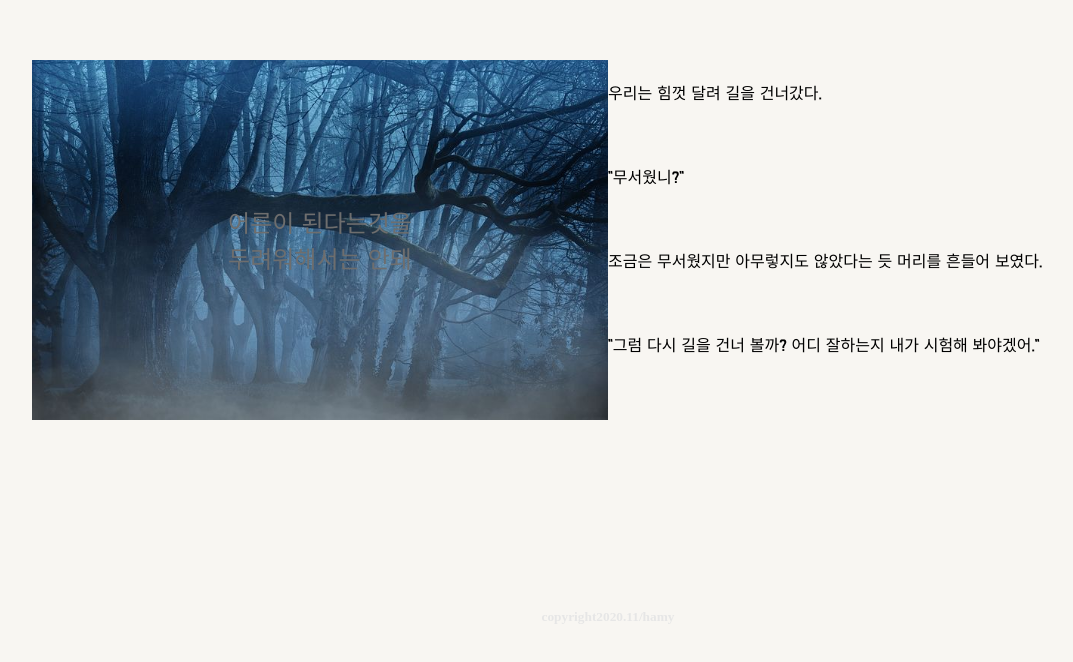
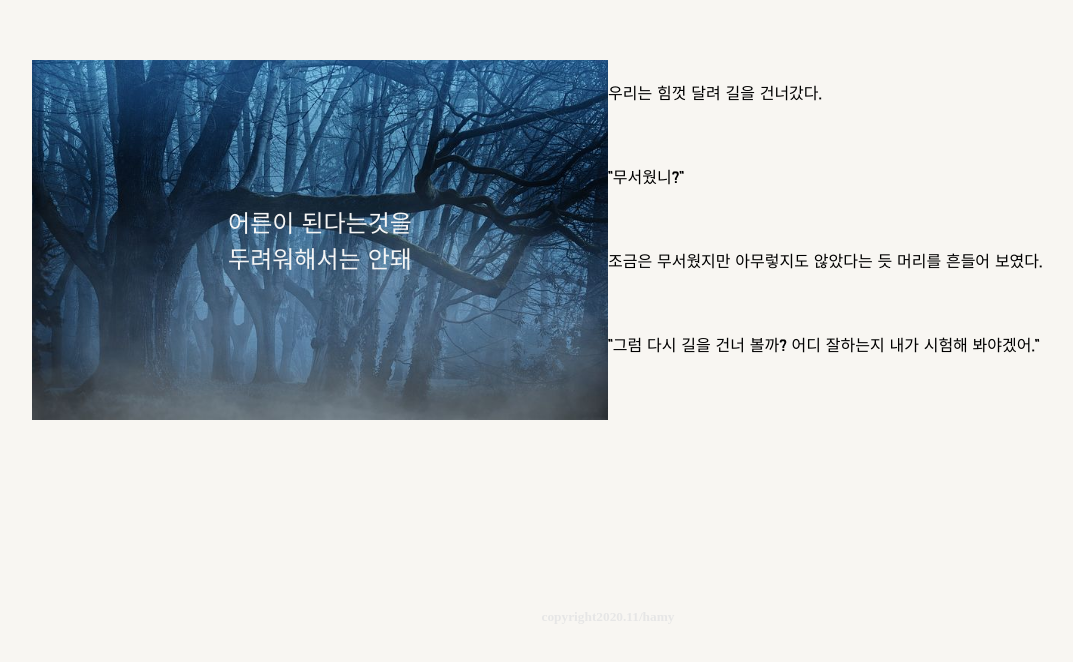
Before and after one commit to DSC-Sahmyook/GongGam, a plain HTML site: page minyeong/5/5.html in a window 1280 px wide. Shown: the part 120-782 px from the top of the page, without its empty margins (32-1105 px from the left). Drawn offline with Linux system fonts and the light colour scheme.

Commit message:
no message

```diff
--- a/minyeong/5/5.css
+++ b/minyeong/5/5.css
@@ -37,7 +37,7 @@ p{
     background-size: 100% 100%;
 }
 .box1 p{
-    color: #6E6E6E;
+    color:whitesmoke;
     font-size: 1.5em;
 
 }
```
